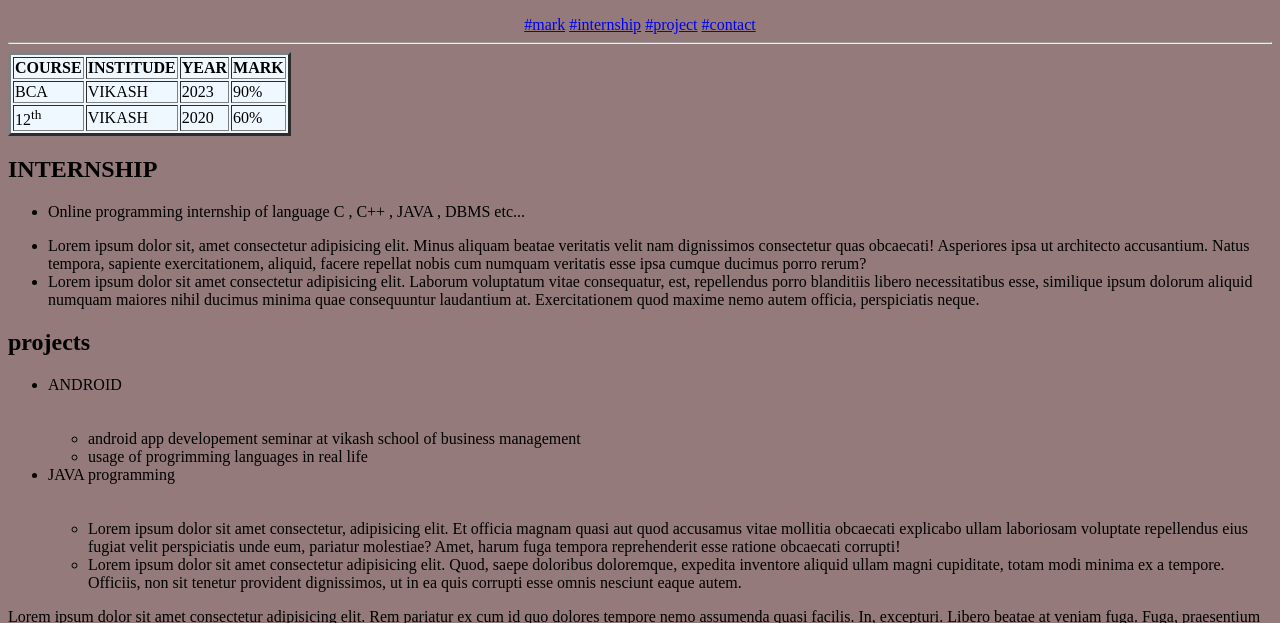
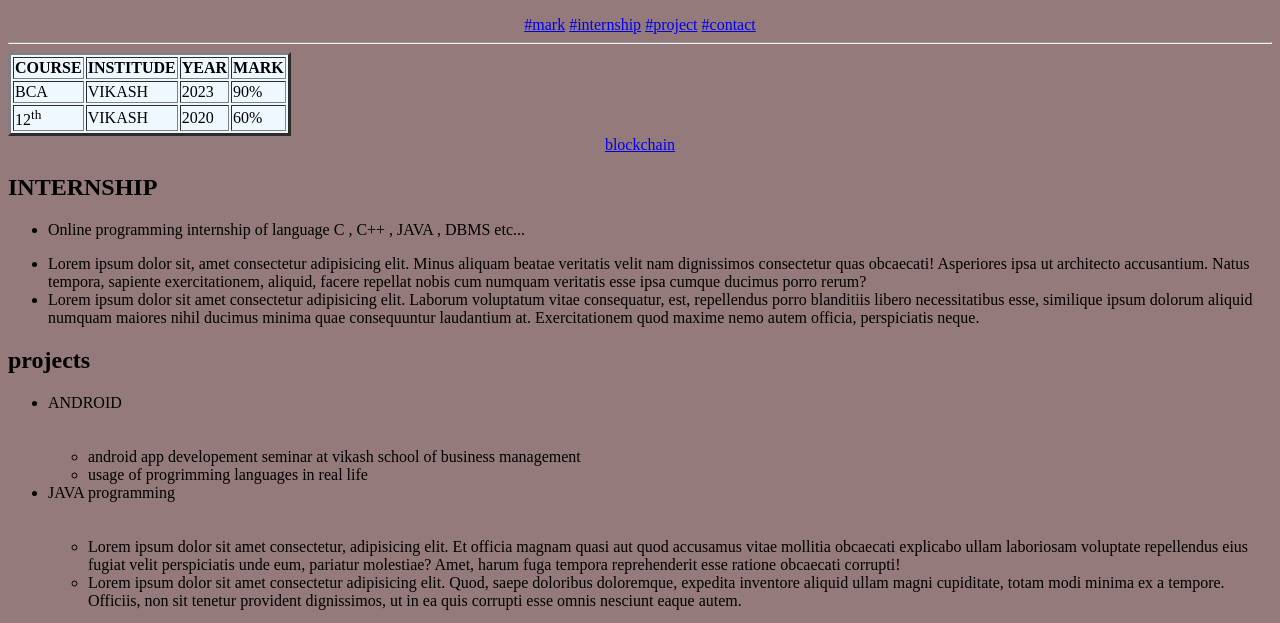
Before and after one commit to jogeswarpanda/resume, a plain HTML site: page index.html in a window 1280 px wide. Shown: the part 149-772 px from the top of the page. Drawn offline with Linux system fonts and the light colour scheme.

Commit message:
update index.html

```diff
--- a/index.html
+++ b/index.html
@@ -54,6 +54,9 @@
                 </tr>
 
             </table>
+            <article align="middle">
+                <a href="D:\html\mywebsite\index1.html">blockchain</a>
+            </article>
         </article>
         <article id="internship">
             <h2>INTERNSHIP</h2>
@@ -148,7 +151,6 @@
     corrupti, earum veniam sed nostrum rerum cum consectetur debitis labore inventore animi enim assumenda pariatur
     laudantium. Natus amet aspernatur labore explicabo, illum quidem molestias in esse modi dicta consectetur ullam
     repudiandae laudantium provident culpa odio nobis, architecto voluptates suscipit repellendus recusandae. Aliquam!
-
     <hr>
 
     <footer>
```
